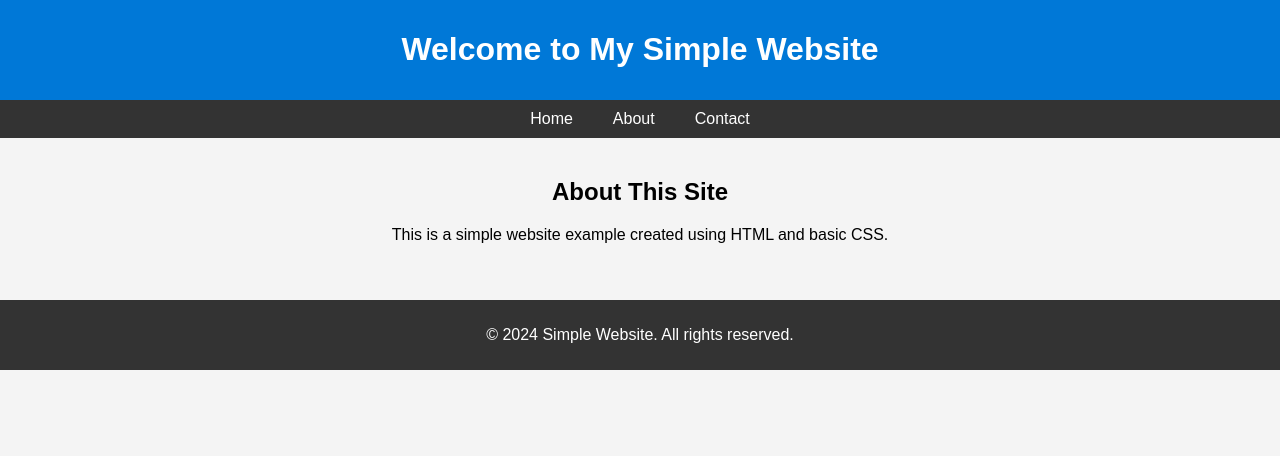
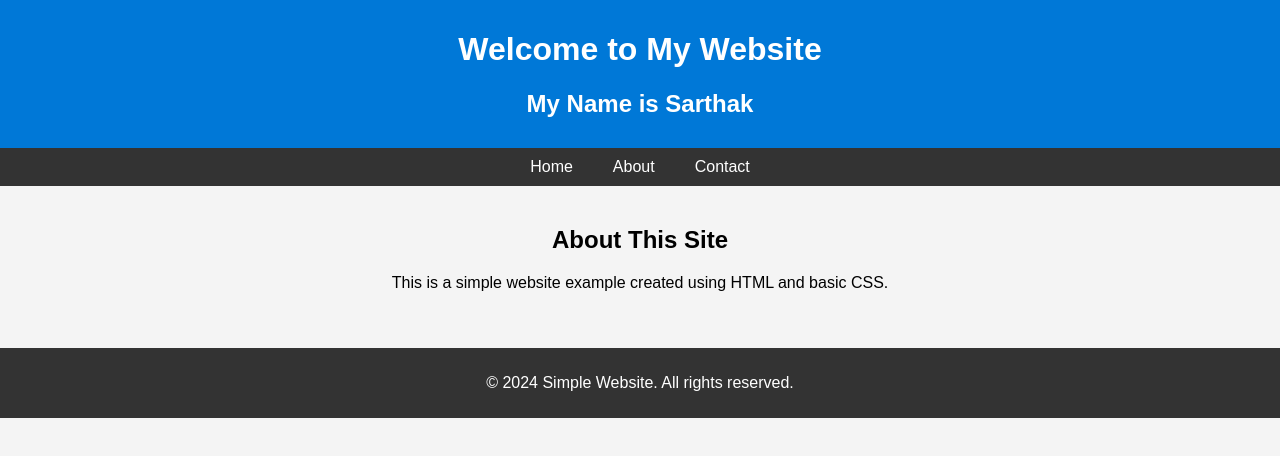
Before and after one commit to sonarsarthak/Doc, a plain HTML site: page index.html in a window 1280 px wide. Drawn offline with Linux system fonts and the light colour scheme.

Commit message:
Update index.html

```diff
--- a/index.html
+++ b/index.html
@@ -46,7 +46,8 @@
 </head>
 <body>
     <header>
-        <h1>Welcome to My Simple Website</h1>
+        <h1>Welcome to My Website</h1>
+        <h2>My Name is Sarthak</h2>
     </header>
     <nav>
         <a href="#">Home</a>
```
